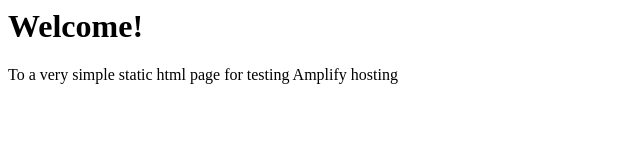
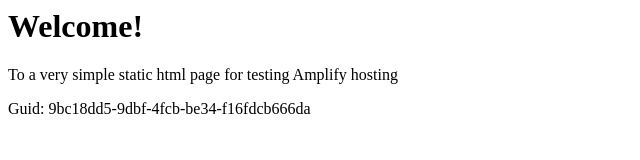
Before and after one commit to aws-aemilia-iad/Github-PR-Commit-Integration-Test-DoNotTouch-v1-prod-us-east-1, a website: page src/index.html in a window 1280 px wide. Shown: the whole page, without its empty margins (0-640 px from the left). Drawn offline with Linux system fonts and the light colour scheme.

Commit message:
commit from integ tests

```diff
--- a/src/index.html
+++ b/src/index.html
@@ -1,3 +1,5 @@
+
+
 <html lang="en">
 
 <head>
@@ -10,6 +12,6 @@
 <body>
     <h1>Welcome!</h1>
     <p>To a very simple static html page for testing Amplify hosting</p>
-</body>
+    <p>Guid: 9bc18dd5-9dbf-4fcb-be34-f16fdcb666da</p></body>
 
 </html>
```
